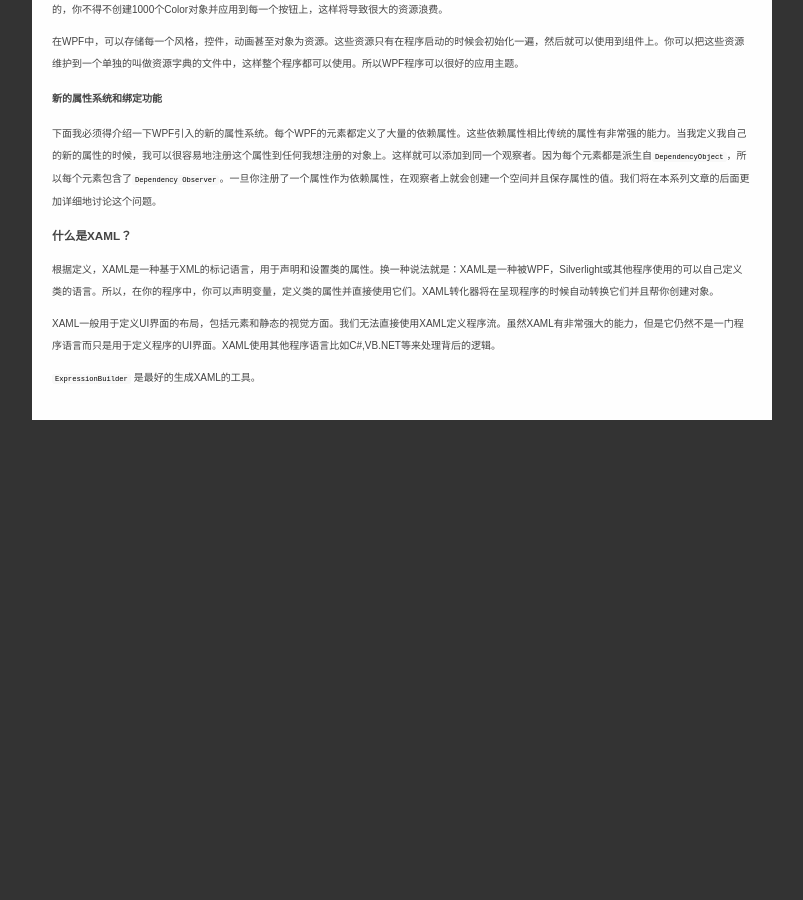
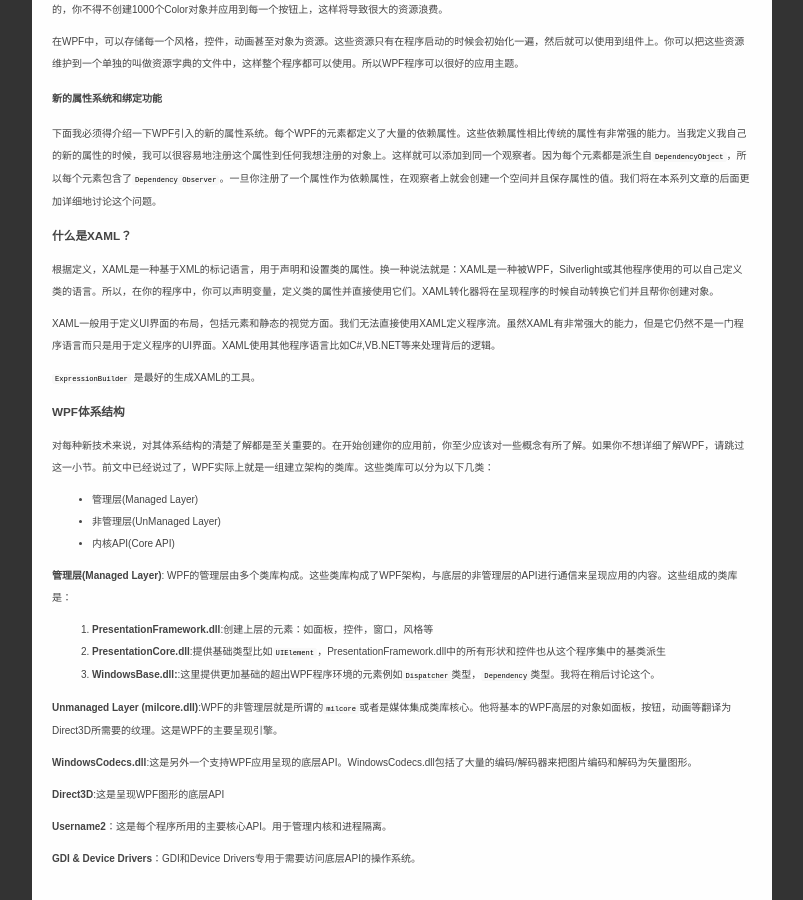
Before and after one commit to osrpt/osrpt.github.com, a Jekyll site: the page built from _posts/2014-04-02-WPF-Tutorial-Beginning.md, in a window 1280 px wide and 900 px high, scrolled down 2312 px. Shown: the whole window, without its empty margins (238-1041 px from the left). Built offline with Jekyll 4.4.1, drawn with Linux system fonts in a browser that asks for light colours; Markdown is read by kramdown in place of the engine named in the settings; before the commit the page ends 2732 px from its top, so only the background shows below that.

Commit message:
更新翻译

```diff
--- a/_posts/2014-04-02-WPF-Tutorial-Beginning.md
+++ b/_posts/2014-04-02-WPF-Tutorial-Beginning.md
@@ -72,3 +72,26 @@ WPF程序依赖DirectX环境，一种主要用来支持图形显示和动画能
 XAML一般用于定义UI界面的布局，包括元素和静态的视觉方面。我们无法直接使用XAML定义程序流。虽然XAML有非常强大的能力，但是它仍然不是一门程序语言而只是用于定义程序的UI界面。XAML使用其他程序语言比如C#,VB.NET等来处理背后的逻辑。
 
 `ExpressionBuilder` 是最好的生成XAML的工具。
+
+###WPF体系结构
+对每种新技术来说，对其体系结构的清楚了解都是至关重要的。在开始创建你的应用前，你至少应该对一些概念有所了解。如果你不想详细了解WPF，请跳过这一小节。前文中已经说过了，WPF实际上就是一组建立架构的类库。这些类库可以分为以下几类：
+
+* 管理层(Managed Layer)
+* 非管理层(UnManaged Layer)
+* 内核API(Core API)
+
+**管理层(Managed Layer)**: WPF的管理层由多个类库构成。这些类库构成了WPF架构，与底层的非管理层的API进行通信来呈现应用的内容。这些组成的类库是：
+
+1. **PresentationFramework.dll**:创建上层的元素：如面板，控件，窗口，风格等
+2. **PresentationCore.dll**:提供基础类型比如`UIElement`，PresentationFramework.dll中的所有形状和控件也从这个程序集中的基类派生
+3. **WindowsBase.dll:**:这里提供更加基础的超出WPF程序环境的元素例如`Dispatcher`类型，`Dependency`类型。我将在稍后讨论这个。
+
+**Unmanaged Layer (milcore.dll)**:WPF的非管理层就是所谓的`milcore`或者是媒体集成类库核心。他将基本的WPF高层的对象如面板，按钮，动画等翻译为Direct3D所需要的纹理。这是WPF的主要呈现引擎。
+
+**WindowsCodecs.dll**:这是另外一个支持WPF应用呈现的底层API。WindowsCodecs.dll包括了大量的编码/解码器来把图片编码和解码为矢量图形。
+
+**Direct3D**:这是呈现WPF图形的底层API
+
+**Username2**：这是每个程序所用的主要核心API。用于管理内核和进程隔离。
+
+**GDI & Device Drivers**：GDI和Device Drivers专用于需要访问底层API的操作系统。
```
